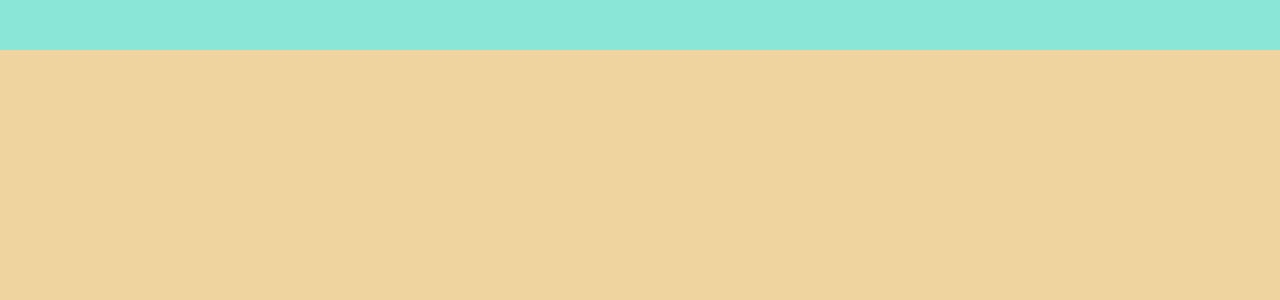
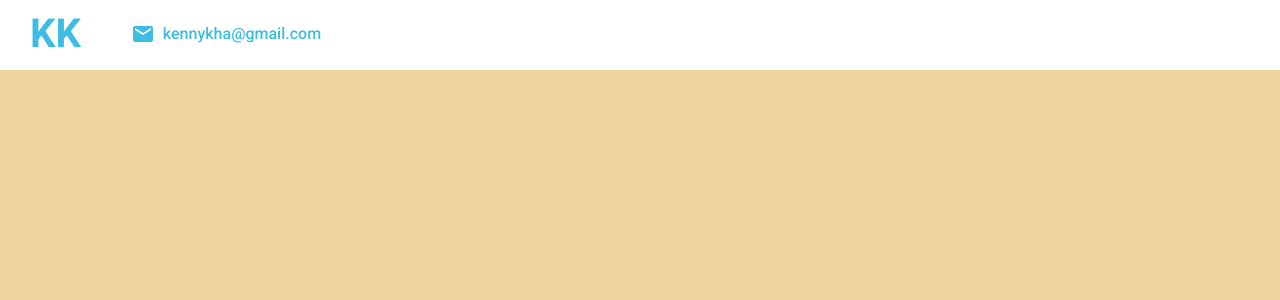
Before and after one commit to kennykha/kenny-kha-portfolio, a React (Create React App) app: page / in a window 1280 px wide. Shown: the top 300 px of the page. Built offline with nearby package versions, Linux system fonts and the light colour scheme.

Commit message:
Adding initial logo for return to intro. Styling container for logo and email

```diff
--- a/package.json
+++ b/package.json
@@ -3,6 +3,10 @@
   "version": "0.1.0",
   "private": true,
   "dependencies": {
+    "@emotion/react": "^11.4.1",
+    "@emotion/styled": "^11.3.0",
+    "@mui/icons-material": "^5.0.1",
+    "@mui/material": "^5.0.2",
     "@testing-library/jest-dom": "^5.14.1",
     "@testing-library/react": "^11.2.7",
     "@testing-library/user-event": "^12.8.3",
--- a/src/app.scss
+++ b/src/app.scss
@@ -3,10 +3,11 @@
 
   .sections {
     width: 100%;
-    height: calc(100vh - 50px);
+    height: calc(100vh - 70px);
     background-color: rgb(228, 173, 173);
     position: relative;
-    top: 50px;
+    top: 70px;
+    scroll-behavior: smooth;
     scroll-snap-type: y mandatory;
     scrollbar-width: none;
     &::-webkit-scrollbar {
@@ -15,7 +16,7 @@
 
     > * {
       width: 100vw;
-      height: calc(100vh - 50px);
+      height: calc(100vh - 70px);
       scroll-snap-align: start;
     }
   }
--- a/src/components/contact/Contact.jsx
+++ b/src/components/contact/Contact.jsx
@@ -2,7 +2,7 @@ import './contact.scss';
 
 export default function Contact() {
     return (
-        <div className='contact'>
+        <div className='contact' id="contact">
         </div>
     )
 }
--- a/src/components/intro/Intro.jsx
+++ b/src/components/intro/Intro.jsx
@@ -2,7 +2,7 @@ import "./intro.scss";
 
 export default function Intro() {
     return (
-        <div className="intro">
+        <div className="intro" id="intro">
         </div>
     )
 }
--- a/src/components/navbar/Navbar.jsx
+++ b/src/components/navbar/Navbar.jsx
@@ -1,9 +1,20 @@
 import "./navbar.scss";
+import { Mail } from "@mui/icons-material"
 
 export default function Navbar() {
     return (
         <div className='navbar'>
-
+            <div className="wrapper">
+                <div className="left">
+                    <a href="#intro" className="logo">KK</a>
+                    <div className="mailContainer">
+                        <Mail className="mailIcon"/>
+                        <span>kennykha@gmail.com</span>
+                    </div>
+                </div>
+                <div className="right">
+                </div>
+            </div>
         </div>
     )
 }
--- a/src/components/navbar/navbar.scss
+++ b/src/components/navbar/navbar.scss
@@ -1,8 +1,44 @@
+@import "../../global.scss";
+
 .navbar {
   width: 100%;
-  height: 50px;
-  background-color: rgb(138, 230, 213);
+  height: 70px;
+  background-color: white;
+  color: $mainColor;
   position: fixed;
   top: 0;
   z-index: 2;
+
+  .wrapper {
+    padding: 10px 30px;
+    display: flex;
+    align-items: center;
+    justify-content: space-between;
+
+    .left {
+      display: flex;
+      align-items: center;
+
+      .logo {
+        font-size: 40px;
+        font-weight: 700;
+        text-decoration: none;
+        color: inherit;
+      }
+
+      .mailContainer {
+        display: flex;
+        align-items: center;
+        margin-left: 50px;
+
+        .mailIcon {
+          margin-right: 8px;
+        }
+
+        span {
+          font-weight: 500;
+        }
+      }
+    }
+  }
 }
--- a/src/components/projects/Projects.jsx
+++ b/src/components/projects/Projects.jsx
@@ -2,7 +2,7 @@ import "./projects.scss";
 
 export default function Projects() {
     return (
-        <div className="projects">
+        <div className="projects" id="projects">
         </div>
     )
 }
--- /dev/null
+++ b/src/global.scss
@@ -0,0 +1 @@
+$mainColor: rgb(62, 189, 228);
```
Also changed, not shown: 1 other file (tests, documents, lock files or other folders).
